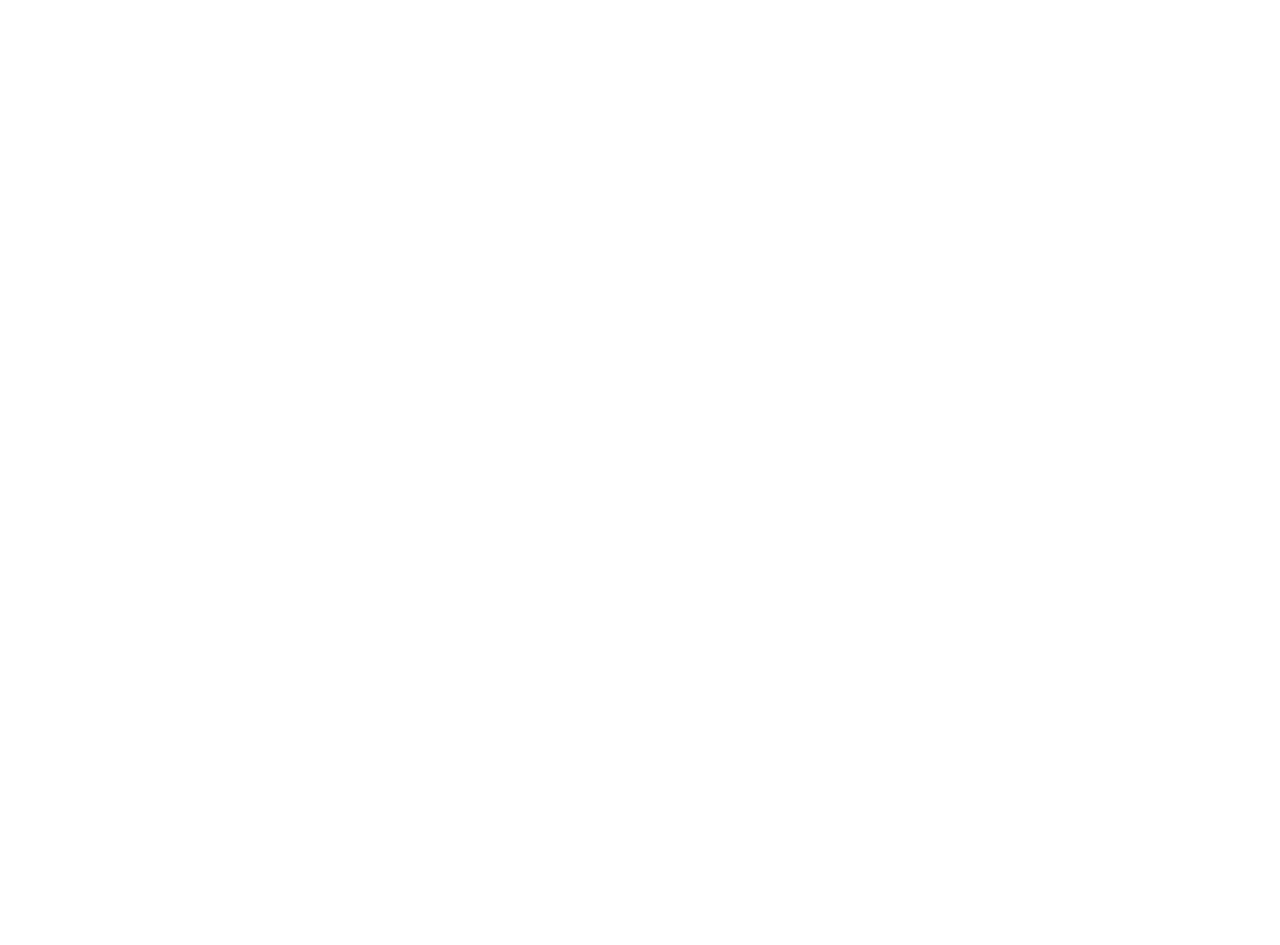
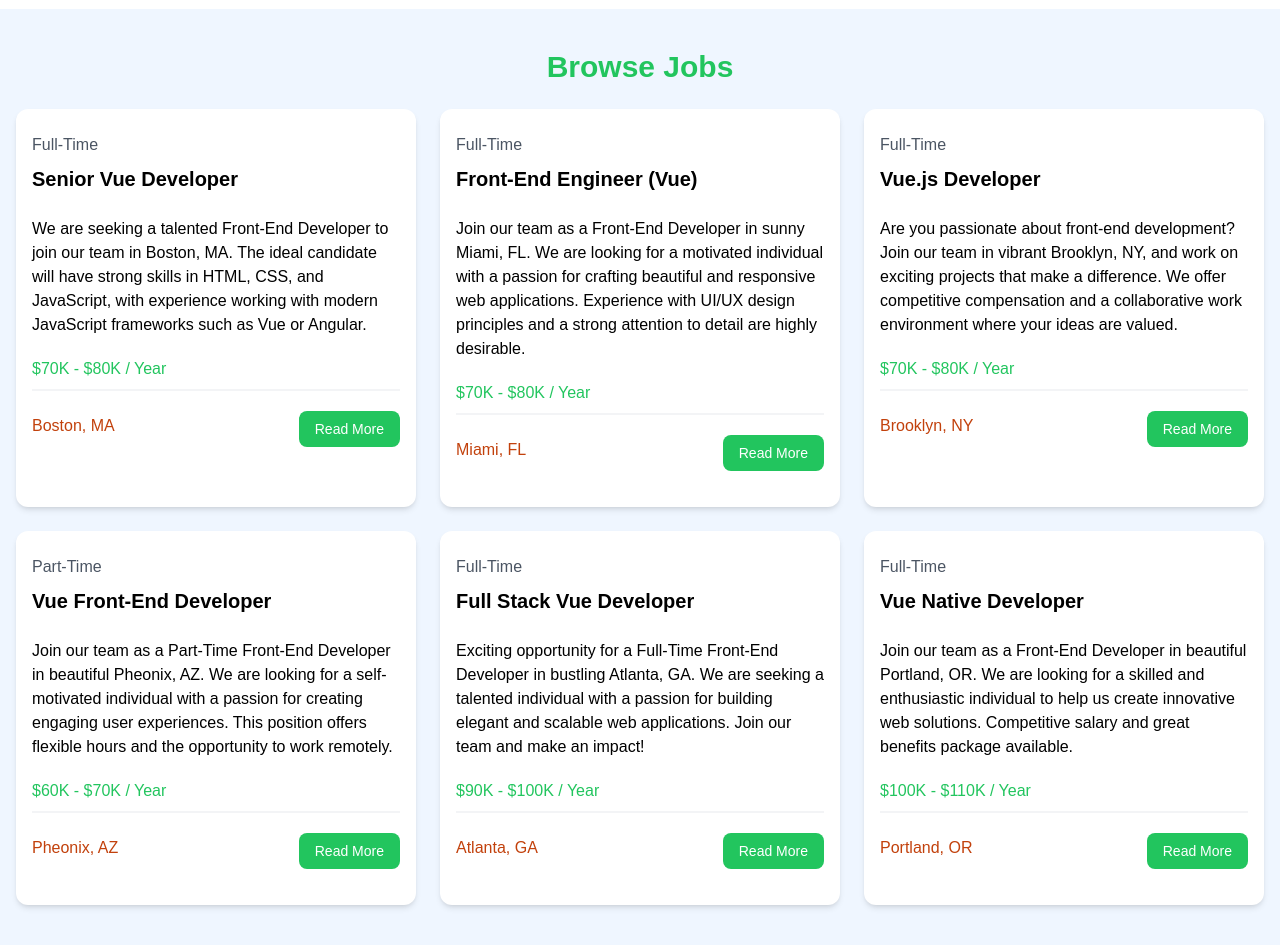
Before and after one commit to jonathanrogenes/vue-crash-2025, a Vue app: page /jobs in a window 1280 px wide. Shown: the part 600-1545 px from the top of the page. Before the commit the page ends 800 px from the top, so only its background shows below. Built offline with nearby package versions, Linux system fonts and the light colour scheme.

Commit message:
implemented joblistings component &json data, then joblisting component

```diff
--- a/src/App.vue
+++ b/src/App.vue
@@ -2,9 +2,11 @@
 import Navbar from '@/components/Navbar.vue'
 import Hero from '@/components/Hero.vue'
 import HomeCards from '@/components/HomeCards.vue'
+import JobListings from '@/components/JobListings.vue'
 </script>
 <template>
   <Navbar />
   <Hero />
   <HomeCards />
+  <JobListings />
 </template>
--- /dev/null
+++ b/src/components/JobListing.vue
@@ -0,0 +1,39 @@
+<script setup>
+import { defineProps } from 'vue'
+
+defineProps({
+  job: Object,
+})
+</script>
+
+<template>
+  <div class="bg-white rounded-xl shadow-md relative">
+    <div class="p-4">
+      <div class="mb-6">
+        <div class="text-gray-600 my-2">{{ job.type }}</div>
+        <h3 class="text-xl font-bold">{{ job.title }}</h3>
+      </div>
+
+      <div class="mb-5">
+        {{ job.description }}
+      </div>
+
+      <h3 class="text-green-500 mb-2">{{ job.salary }} / Year</h3>
+
+      <div class="border border-gray-100 mb-5"></div>
+
+      <div class="flex flex-col lg:flex-row justify-between mb-4">
+        <div class="text-orange-700 mb-3">
+          <i class="fa-solid fa-location-dot text-lg"></i>
+          {{ job.location }}
+        </div>
+        <a
+          :href="'/job/' + job.id"
+          class="h-[36px] bg-green-500 hover:bg-green-600 text-white px-4 py-2 rounded-lg text-center text-sm"
+        >
+          Read More
+        </a>
+      </div>
+    </div>
+  </div>
+</template>
--- /dev/null
+++ b/src/components/JobListings.vue
@@ -0,0 +1,18 @@
+<script setup>
+import JobListing from './JobListing.vue'
+import jobData from '@/jobs.json'
+import { ref } from 'vue'
+
+const jobs = ref(jobData)
+</script>
+
+<template>
+  <section class="bg-blue-50 px-4 py-10">
+    <div class="container-xl lg:container m-auto">
+      <h2 class="text-3xl font-bold text-green-500 mb-6 text-center">Browse Jobs</h2>
+      <div class="grid grid-cols-1 md:grid-cols-3 gap-6">
+        <JobListing v-for="job in jobs" :key="job.id" :job="job" />
+      </div>
+    </div>
+  </section>
+</template>
--- /dev/null
+++ b/src/jobs.json
@@ -0,0 +1,86 @@
+[
+  {
+    "id": 1,
+    "title": "Senior Vue Developer",
+    "type": "Full-Time",
+    "description": "We are seeking a talented Front-End Developer to join our team in Boston, MA. The ideal candidate will have strong skills in HTML, CSS, and JavaScript, with experience working with modern JavaScript frameworks such as Vue or Angular.",
+    "location": "Boston, MA",
+    "salary": "$70K - $80K",
+    "company": {
+      "name": "NewTek Solutions",
+      "description": "NewTek Solutions is a leading technology company specializing in web development and digital solutions. We pride ourselves on delivering high-quality products and services to our clients while fostering a collaborative and innovative work environment.",
+      "contactEmail": "contact@teksolutions.com",
+      "contactPhone": "555-555-5555"
+    }
+  },
+  {
+    "id": 2,
+    "title": "Front-End Engineer (Vue)",
+    "type": "Full-Time",
+    "description": "Join our team as a Front-End Developer in sunny Miami, FL. We are looking for a motivated individual with a passion for crafting beautiful and responsive web applications. Experience with UI/UX design principles and a strong attention to detail are highly desirable.",
+    "location": "Miami, FL",
+    "salary": "$70K - $80K",
+    "company": {
+      "name": "Veneer Solutions",
+      "description": "Veneer Solutions is a creative agency specializing in digital design and development. Our team is dedicated to pushing the boundaries of creativity and innovation to deliver exceptional results for our clients.",
+      "contactEmail": "contact@loremipsum.com",
+      "contactPhone": "555-555-5555"
+    }
+  },
+  {
+    "id": 3,
+    "title": "Vue.js Developer",
+    "type": "Full-Time",
+    "description": "Are you passionate about front-end development? Join our team in vibrant Brooklyn, NY, and work on exciting projects that make a difference. We offer competitive compensation and a collaborative work environment where your ideas are valued.",
+    "location": "Brooklyn, NY",
+    "salary": "$70K - $80K",
+    "company": {
+      "name": "Dolor Cloud",
+      "description": "Dolor Cloud is a leading technology company specializing in digital solutions for businesses of all sizes. With a focus on innovation and customer satisfaction, we are committed to delivering cutting-edge products and services.",
+      "contactEmail": "contact@dolorsitamet.com",
+      "contactPhone": "555-555-5555"
+    }
+  },
+  {
+    "id": 4,
+    "title": "Vue Front-End Developer",
+    "type": "Part-Time",
+    "description": "Join our team as a Part-Time Front-End Developer in beautiful Pheonix, AZ. We are looking for a self-motivated individual with a passion for creating engaging user experiences. This position offers flexible hours and the opportunity to work remotely.",
+    "location": "Pheonix, AZ",
+    "salary": "$60K - $70K",
+    "company": {
+      "name": "Alpha Elite",
+      "description": "Alpha Elite is a dynamic startup specializing in digital marketing and web development. We are committed to fostering a diverse and inclusive workplace where creativity and innovation thrive.",
+      "contactEmail": "contact@adipisicingelit.com",
+      "contactPhone": "555-555-5555"
+    }
+  },
+  {
+    "id": 5,
+    "title": "Full Stack Vue Developer",
+    "type": "Full-Time",
+    "description": "Exciting opportunity for a Full-Time Front-End Developer in bustling Atlanta, GA. We are seeking a talented individual with a passion for building elegant and scalable web applications. Join our team and make an impact!",
+    "location": "Atlanta, GA",
+    "salary": "$90K - $100K",
+    "company": {
+      "name": "Browning Technologies",
+      "description": "Browning Technologies is a rapidly growing technology company specializing in e-commerce solutions. We offer a dynamic and collaborative work environment where employees are encouraged to think creatively and innovate.",
+      "contactEmail": "contact@consecteturadipisicing.com",
+      "contactPhone": "555-555-5555"
+    }
+  },
+  {
+    "id": 6,
+    "title": "Vue Native Developer",
+    "type": "Full-Time",
+    "description": "Join our team as a Front-End Developer in beautiful Portland, OR. We are looking for a skilled and enthusiastic individual to help us create innovative web solutions. Competitive salary and great benefits package available.",
+    "location": "Portland, OR",
+    "salary": "$100K - $110K",
+    "company": {
+      "name": "Port Solutions INC",
+      "description": "Port Solutions is a leading technology company specializing in software development and digital marketing. We are committed to providing our clients with cutting-edge solutions and our employees with a supportive and rewarding work environment.",
+      "contactEmail": "contact@ipsumlorem.com",
+      "contactPhone": "555-555-5555"
+    }
+  }
+]
```
